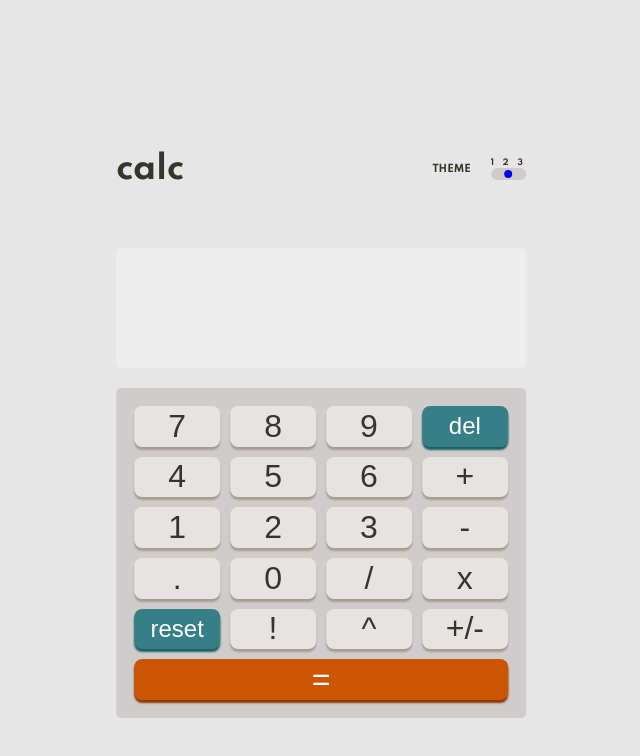
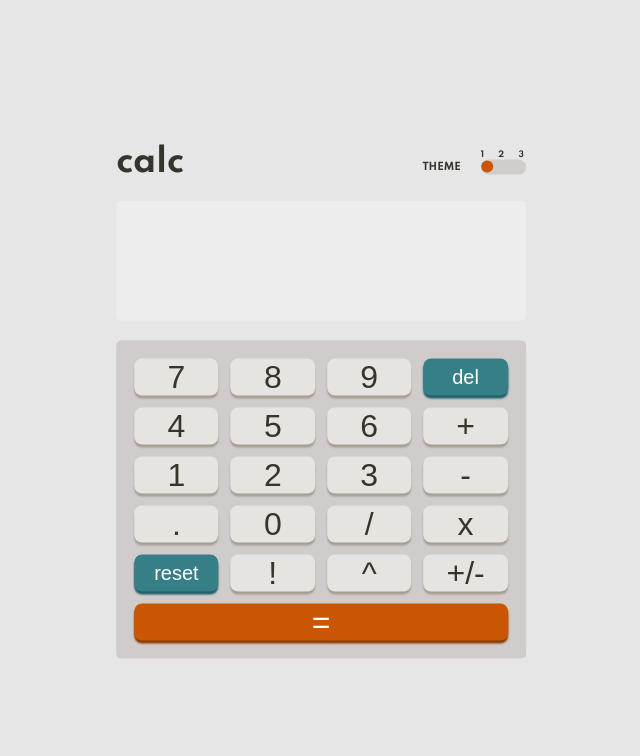
Before and after one commit to eazy13forlife/calculatorv2, a React (Create React App) app: page / in a window 1280 px wide. Shown: the top 756 px of the page, without its empty margins (319-959 px from the left). Built offline with nearby package versions, Linux system fonts and the light colour scheme.

Commit message:
finished calculator functionality

```diff
--- a/src/calculations.js
+++ b/src/calculations.js
@@ -208,8 +208,10 @@ const solve = (valuesArray) => {
   doExponents(valuesArray);
   multiplyAndDivide(valuesArray);
   addAndSubtract(valuesArray);
-  const number = +valuesArray.join("");
-  return roundNumberToFixed(number, 2);
+  let number = +valuesArray.join("");
+  number = roundNumberToFixed(number, 2);
+
+  return getScientificNotation(number); //returns a string
 };
 
 //recursive function for finding the factorial
@@ -217,11 +219,15 @@ const getFactorial = (number) => {
   if (number < 0) {
     return undefined;
   }
+  if (number > 171) {
+    return Infinity;
+  }
   if (number === 1) {
     return 1;
   }
   return number * getFactorial(number - 1);
 };
+
 //takes a number with decimals and returns a fixed amount of decimals
 const roundNumberToFixed = (number, fixed) => {
   if (number % 1 !== 0) {
@@ -230,4 +236,18 @@ const roundNumberToFixed = (number, fixed) => {
     return number;
   }
 };
+
+//takes a number and returns scientific notation if number of digits are too large
+const getScientificNotation = (number) => {
+  let numberCopy = number;
+
+  if (!isNaN(numberCopy) && numberCopy !== Infinity) {
+    const numberArray = numberCopy.toString().split("");
+    if (numberArray.length > 12) {
+      return Number.parseFloat(number).toExponential(6);
+    }
+  }
+
+  return number;
+};
 export { solve, joinAllNumbers };
--- a/src/components/App/App.js
+++ b/src/components/App/App.js
@@ -1,4 +1,4 @@
-import React, { useState, useEffect } from "react";
+import React, { useState } from "react";
 
 import Key from "../Key/Key.js";
 import "./App.scss";
@@ -18,30 +18,63 @@ import {
 } from "../../calculatorClickFuncs.js";
 
 import useColorTheme from "../../Hooks/useColorTheme.js";
+
 const App = () => {
   const [valuesArray, setValuesArray] = useState([]);
   const [result, setResult] = useState(null);
+  const [errorMessage, setErrorMessage] = useState(null);
   const [theme, setTheme] = useColorTheme();
-  console.log(theme);
 
   const clickFunctions = {
     onOperatorClick: (operator) => {
-      onOperatorClick(operator, valuesArray, setValuesArray);
+      onOperatorClick(
+        operator,
+        valuesArray,
+        setValuesArray,
+        result,
+        setResult,
+        setErrorMessage
+      );
     },
     onNumberClick: (number) => {
-      onNumberClick(number, valuesArray, setValuesArray);
+      onNumberClick(
+        number,
+        valuesArray,
+        setValuesArray,
+        result,
+        setResult,
+        setErrorMessage
+      );
     },
     onNegativeClick: () => {
-      onNegativeClick(valuesArray, setValuesArray);
+      onNegativeClick(
+        valuesArray,
+        setValuesArray,
+        result,
+        setResult,
+        setErrorMessage
+      );
     },
     onDecimalClick: () => {
-      onDecimalClick(valuesArray, setValuesArray);
+      onDecimalClick(valuesArray, setValuesArray, setErrorMessage);
     },
     onExponentClick: () => {
-      onExponentClick(valuesArray, setValuesArray);
+      onExponentClick(
+        valuesArray,
+        setValuesArray,
+        result,
+        setResult,
+        setErrorMessage
+      );
     },
     onFactorialClick: () => {
-      onFactorialClick(valuesArray, setValuesArray);
+      onFactorialClick(
+        valuesArray,
+        setValuesArray,
+        result,
+        setResult,
+        setErrorMessage
+      );
     },
     onDeleteClick: () => {
       onDeleteClick(valuesArray, setValuesArray);
@@ -71,7 +104,14 @@ const App = () => {
       return (
         <p
           key={index}
-          className={`Calculator__screen-number ${`Calculator__screen-number--${theme}`}`}
+          className={`Calculator__screen-number ${
+            value === "x" ? "Calculator__screen-number--multiply" : ""
+          } ${value === "-" ? "Calculator__screen-number--subtract" : ""}
+          ${value === "+" ? "Calculator__screen-number--add" : ""}
+          ${value === "/" ? "Calculator__screen-number--divide" : ""}
+          ${
+            value === "/" ? "Calculator__screen-number--divide" : ""
+          } ${`Calculator__screen-number--${theme}`}`}
         >
           {value}
         </p>
@@ -95,6 +135,7 @@ const App = () => {
             <Toggle onRadioSelection={setTheme} theme={theme} />
           </div>
         </div>
+        <span className="text">{errorMessage}</span>
         <div className={`Calculator__screen Calculator__screen--${theme}`}>
           <div className="Calculator__math Calculator__math--theme">
             {renderedScreenValues}
--- a/src/components/App/App.scss
+++ b/src/components/App/App.scss
@@ -19,7 +19,7 @@
 
 .Calculator {
   margin: auto;
-  height: 50rem;
+  height: 51.5rem;
   width: 32%;
   position: absolute;
   top: 50%;
@@ -55,41 +55,48 @@
     align-items: center;
     .Calculator__text {
       margin-right: 2rem;
+      margin-top: 1rem;
       text-transform: uppercase;
     }
   }
   &__screen {
     width: 100%;
     height: 12rem;
-    margin-top: 6rem;
+    margin-top: 2rem;
     border-radius: 0.5rem;
-    overflow-y: hidden;
-    overflow-x: scroll;
+    overflow-y: scroll;
+    position: relative;
+    padding: 1rem;
     &--default {
       background-color: var(--screen-background-1);
+      color: var(--text-primary-1b);
     }
     &--light {
       background-color: var(--screen-background-2);
+      color: var(--text-primary-2a);
     }
     &--dark {
       background-color: var(--keypad-background-3);
+      color: var(--text-primary-3a);
     }
   }
   &__math {
     display: flex;
     align-items: center;
+    flex-wrap: wrap;
+    padding-bottom: 1rem;
   }
   &__body {
     width: 100%;
-    height: calc(50rem - 6rem - 11rem);
+    height: calc(50rem - 6rem - 12.2rem);
     padding: 1.8rem;
-    background-color: red;
     margin-top: 2rem;
     border-radius: 0.5rem;
     display: grid;
     grid-template-columns: repeat(4, [col-start] 1fr [col-end]);
     grid-template-rows: repeat(6, [row-start] 1fr [row-end]);
-    grid-gap: 1rem;
+    grid-column-gap: 1.2rem;
+    grid-row-gap: 1.2rem;
     grid-template-areas:
       "seven eight nine del"
       "four five six add"
@@ -107,23 +114,32 @@
       background-color: var(--keypad-background-3);
     }
   }
-  &__screen-number,
-  &__result {
-    margin-top: 1rem;
+
+  &__screen-number {
+    font-size: var(--numbers-font-small);
     margin-left: 0.2rem;
-    font-size: var(--numbers-font-small);
-    &--default {
-      color: var(--text-primary-1b);
+    &--multiply {
+      transform: translateY(-0.3rem);
+      margin: 0rem 0.5rem;
     }
-    &--light {
-      color: var(--text-primary-2a);
+    &--subtract {
+      transform: translateY(-0.2rem);
+      margin: 0rem 0.5rem;
     }
-    &--dark {
-      color: var(--text-primary-3a);
+    &--add {
+      margin: 0rem 0.5rem;
+    }
+    &--divide {
+      margin: 0rem 0.5rem;
     }
   }
   &__result {
     font-size: var(--numbers-font);
+    margin-top: 1rem;
+    margin-left: 0.2rem;
+    text-align: right;
+    padding-right: 0.8rem;
+    width: 100%;
   }
   .Key {
     &__button--0 {
--- a/src/components/Key/Key.js
+++ b/src/components/Key/Key.js
@@ -3,7 +3,6 @@ import React from "react";
 import "./Key.scss";
 
 const Key = ({ keyValue, theme, additionalClass, clickFunctions }) => {
-  console.log(keyValue);
   const getKeyClassName = () => {
     switch (keyValue) {
       case "+":
--- a/src/components/Toggle/Toggle.js
+++ b/src/components/Toggle/Toggle.js
@@ -3,6 +3,31 @@ import React from "react";
 import "./Toggle.scss";
 
 const Toggle = ({ onRadioSelection, theme }) => {
+  const getToggleCirclePosition = () => {
+    switch (theme) {
+      case "default":
+        return {
+          top: "50%",
+          left: "50%",
+          transform: "translate(-50%, -50%)",
+        };
+      case "light":
+        return {
+          top: "50%",
+          left: " 2%",
+          transform: "translateX(0%) translateY(-50%)",
+        };
+      case "dark":
+        return {
+          top: "50%",
+          left: " 98%",
+          transform: "translateX(-100%) translateY(-50%)",
+        };
+      default:
+        return null;
+    }
+  };
+
   return (
     <div className="Toggle">
       <div className="Toggle__options">
@@ -44,7 +69,10 @@ const Toggle = ({ onRadioSelection, theme }) => {
         <label htmlFor="light" className="Toggle__reference"></label>
         <label htmlFor="default" className="Toggle__reference"></label>
         <label htmlFor="dark" className="Toggle__reference"></label>
-        <div className={`Toggle__circle Toggle__circle--${theme}`}></div>
+        <div
+          className={`Toggle__circle Toggle__circle--${theme}`}
+          style={getToggleCirclePosition()}
+        ></div>
       </div>
     </div>
   );
--- a/src/components/Toggle/Toggle.scss
+++ b/src/components/Toggle/Toggle.scss
@@ -1,12 +1,12 @@
 .Toggle {
   &__container {
-    width: 3.5rem;
+    width: 4.5rem;
     background-color: red;
     display: flex;
     border-radius: 1rem;
     justify-content: space-between;
     align-items: center;
-    height: 1.2rem;
+    height: 1.5rem;
     position: relative;
     &--default {
       background-color: var(--keypad-background-1);
@@ -20,7 +20,7 @@
   }
 
   &__options {
-    width: 3.2rem;
+    width: 4.3rem;
     display: flex;
     font-size: 0.8rem;
     justify-content: space-between;
@@ -54,8 +54,8 @@
   }
   &__circle {
     position: absolute;
-    width: 0.8rem;
-    height: 0.8rem;
+    width: 1.2rem;
+    height: 1.2rem;
     background-color: blue;
     border-radius: 50%;
     top: 50%;
@@ -63,10 +63,13 @@
     transform: translate(-50%, -50%);
     transition: all 200ms;
     &--default {
+      background-color: var(--key-background-secondary-1);
     }
     &--light {
+      background-color: var(--key-background-secondary-2);
     }
     &--dark {
+      background-color: var(--key-background-secondary-3);
     }
   }
 }
--- a/src/styles/base/base.scss
+++ b/src/styles/base/base.scss
@@ -58,7 +58,7 @@
   --text-primary-3c: hsl(0, 0%, 100%);
   /////////////////////////////////////////////////////////////////////////////
   --numbers-font: 3.2rem;
-  --numbers-font-small: 2.4rem;
+  --numbers-font-small: 2rem;
 }
 
 html {
```
Also changed, not shown: src/calculatorClickFuncs.js (+108 -9 lines).
